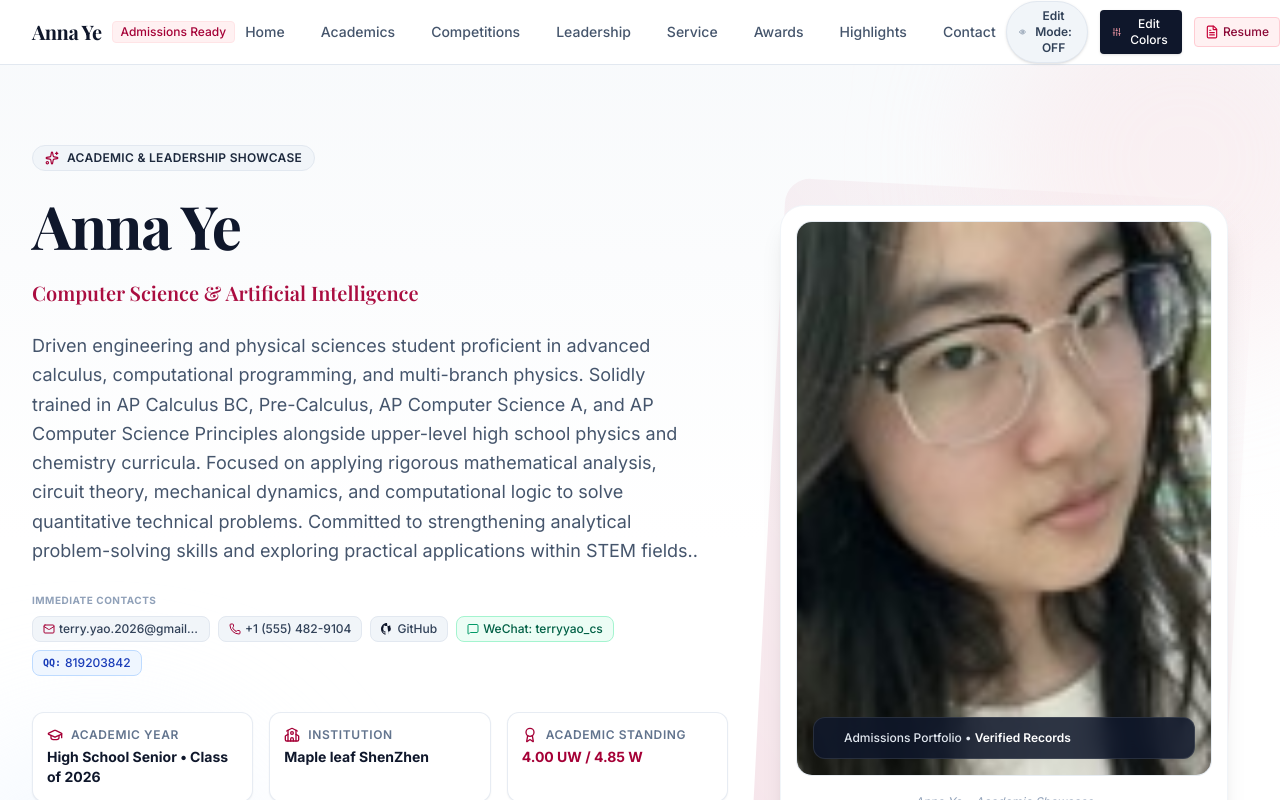
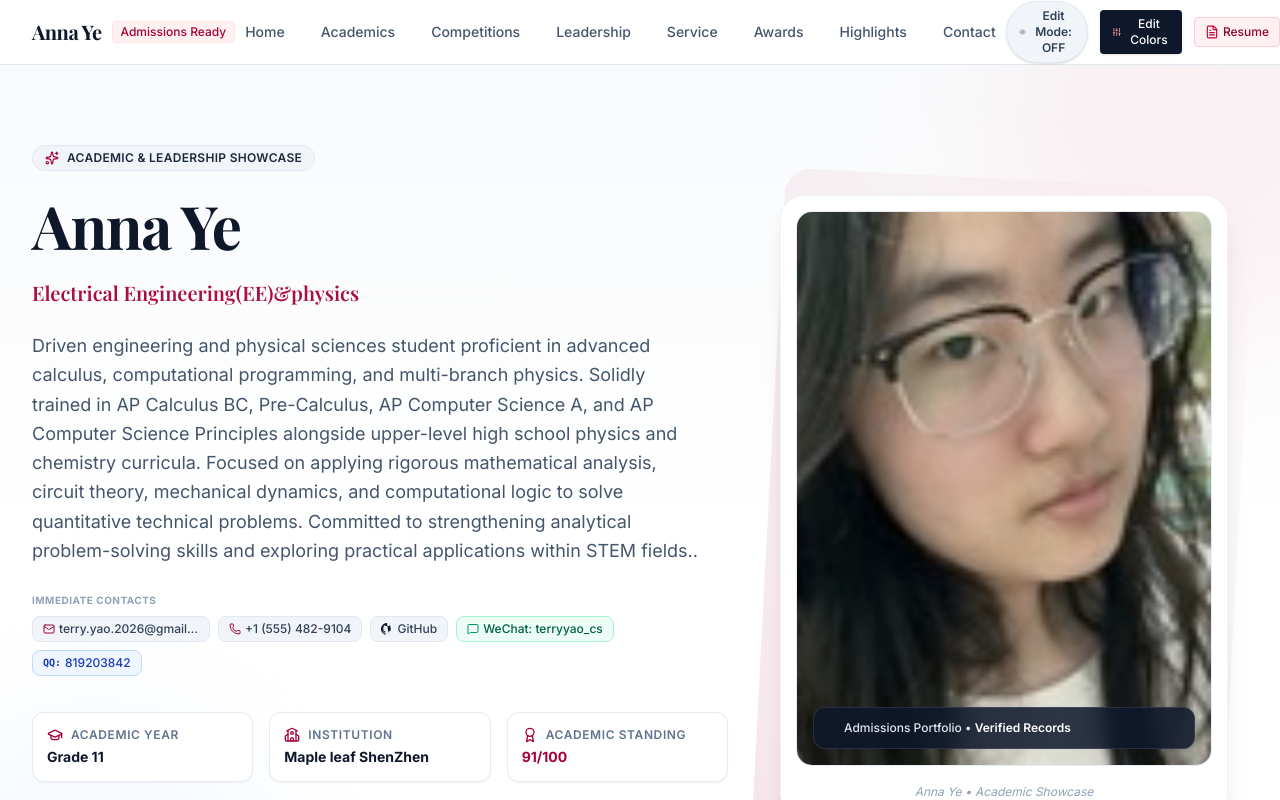
Before and after one commit to efherne/anna-protflio, a React (Vite) app: page / in a window 1280 px wide. Shown: the top 800 px of the page. Built offline with nearby package versions, Linux system fonts and the light colour scheme; a web font is replaced by a local one.

Commit message:
Update initialPortfolio.ts

```diff
--- a/src/data/initialPortfolio.ts
+++ b/src/data/initialPortfolio.ts
@@ -6,10 +6,10 @@ export const INITIAL_PORTFOLIO_DATA: PortfolioData = {
   // as the primary default so it never breaks on any web host. You can easily switch this to "/images/sample-profile.jpg.HEIC"
   photoUrl: "/images/Anna.jpg",
   bio: "Driven engineering and physical sciences student proficient in advanced calculus, computational programming, and multi-branch physics. Solidly trained in AP Calculus BC, Pre-Calculus, AP Computer Science A, and AP Computer Science Principles alongside upper-level high school physics and chemistry curricula. Focused on applying rigorous mathematical analysis, circuit theory, mechanical dynamics, and computational logic to solve quantitative technical problems. Committed to strengthening analytical problem-solving skills and exploring practical applications within STEM fields..",
-  gradeLevel: "High School Senior • Class of 2026",
+  gradeLevel: "Grade 11",
   school: "Maple leaf ShenZhen",
-  gpa: "4.00 UW / 4.85 W",
-  major: "Computer Science & Artificial Intelligence",
+  gpa: "91/100",
+  major: "Electrical Engineering(EE)&physics",
   heroButtons: {
     resumeText: "Download Resume",
     contactText: "Contact"
```
